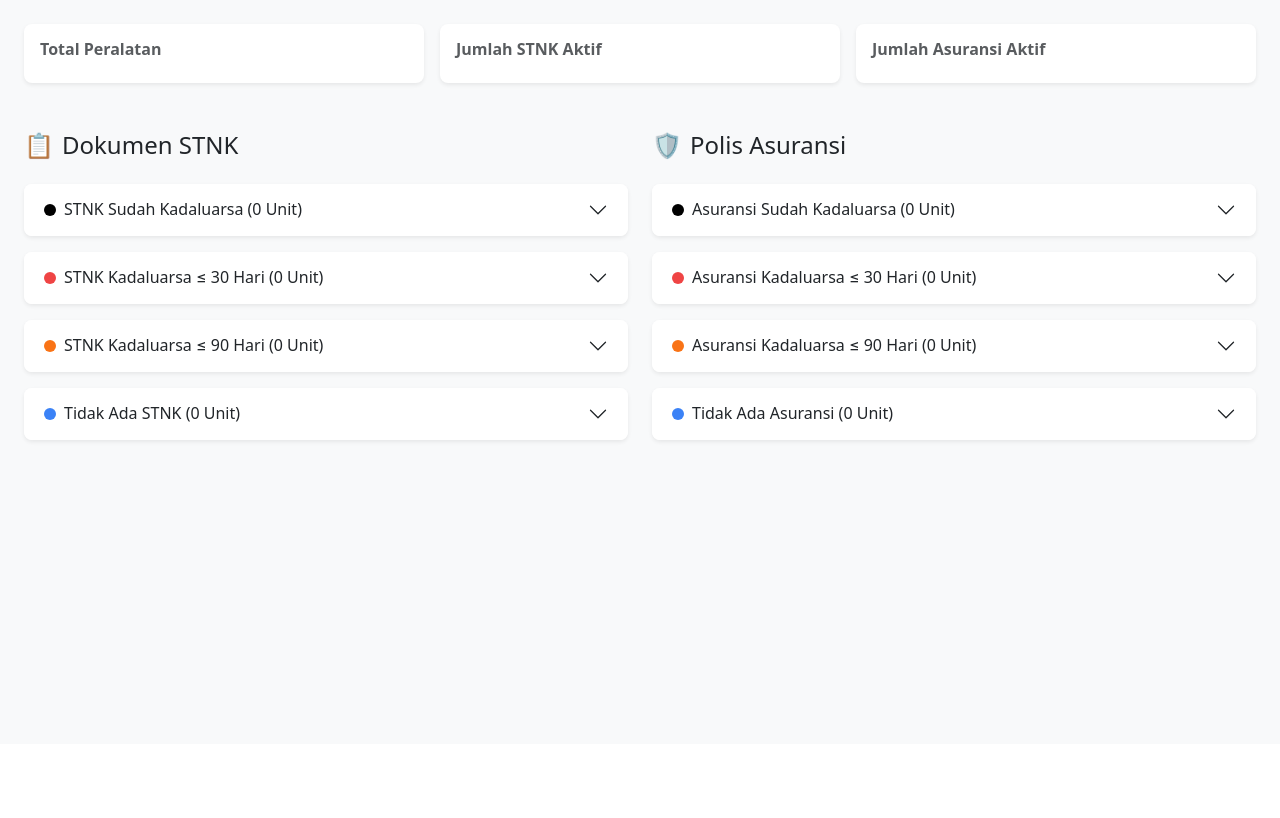
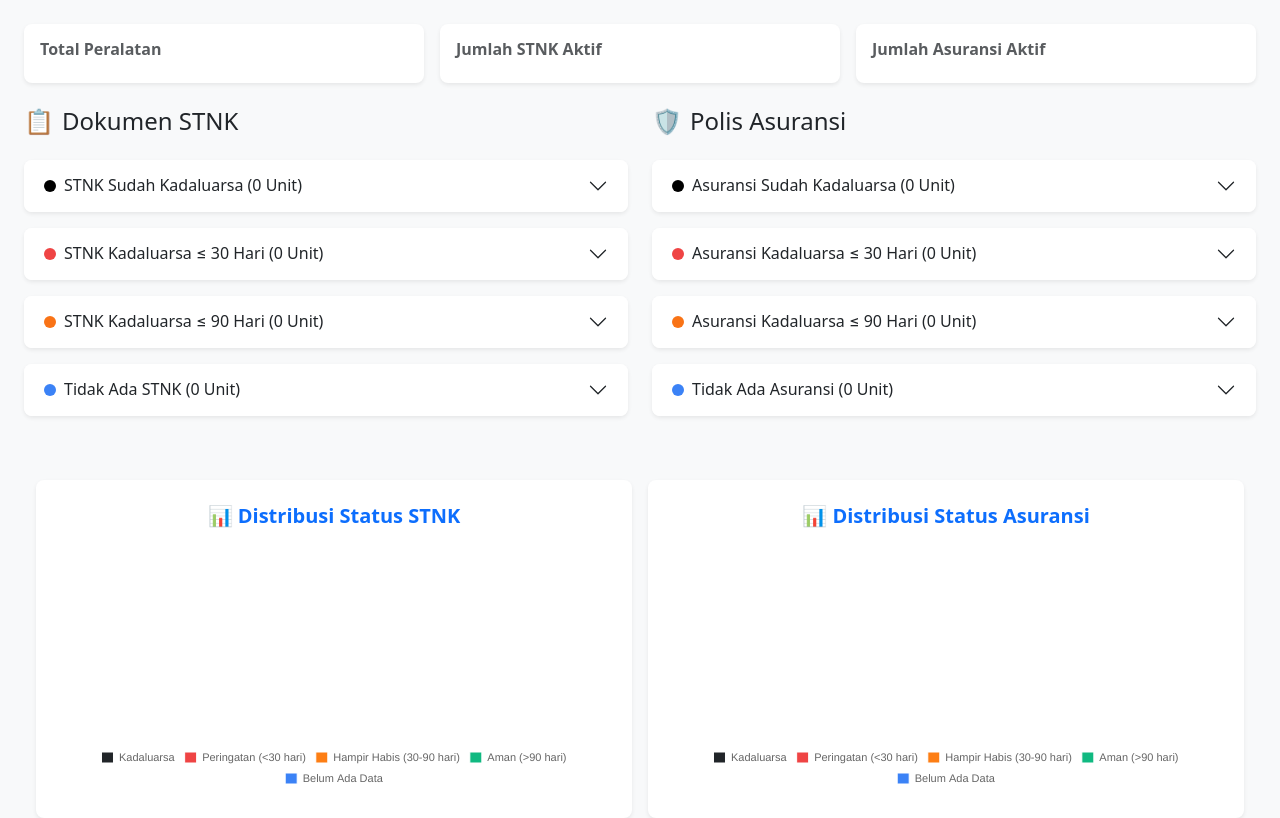
Before and after one commit to Wilsonn23/HR_Information_System, a Flask app: template templates/dashboard.html in a window 1280 px wide. Shown: the part 56-874 px from the top of the page. Before the commit the page ends 499 px from the top, so only its background shows below. Run offline with Flask 3, Linux system fonts and the light colour scheme; the template is opened without the code that fills it, so the values that code supplies are empty; the visitor is signed in with stand-in values (Sample User, id 1); some libraries are stand-ins or nearby versions.

Commit message:
feat: chart

```diff
--- a/templates/dashboard.html
+++ b/templates/dashboard.html
@@ -33,7 +33,7 @@
     </div>
 </div>
 
-<div class="container-fluid px-4 mt-5 text-dark" style="background-color: #f8f9fa;">
+<div class="container-fluid px-4 mt-4 text-dark" style="background-color: #f8f9fa;">
     <div class="row">
 
         <div class="col-md-6 mb-4">
@@ -456,6 +456,44 @@
             </div>
         </div>
 
+        <div class="container-fluid px-4 mt-4">
+            <div class="row g-3">
+                <div class="col-md-6">
+                    <div class="card shadow-sm border-0 rounded-3 bg-white text-dark">
+                        <div class="card-body p-4 text-center">
+                            <h5 class="fw-bold mb-3 text-primary">📊 Distribusi Status STNK</h5>
+                            <div style="max-height: 250px; display: flex; justify-content: center; position: relative;">
+                                <canvas id="stnkChart"></canvas>
+                            </div>
+                        </div>
+                    </div>
+                </div>
+                <div class="col-md-6">
+                    <div class="card shadow-sm border-0 rounded-3 bg-white text-dark">
+                        <div class="card-body p-4 text-center">
+                            <h5 class="fw-bold mb-3 text-primary">📊 Distribusi Status Asuransi</h5>
+                            <div style="max-height: 250px; display: flex; justify-content: center; position: relative;">
+                                <canvas id="asuransiChart"></canvas>
+                            </div>
+                        </div>
+                    </div>
+                </div>
+            </div>
+        </div>
+
+        <div id="chartData"
+            data-stnk-expired="{{ stnk_expired|length }}"
+            data-stnk-warning="{{ stnk_warning|length }}"
+            data-stnk-notice="{{ stnk_notice|length }}"
+            data-stnk-none="{{ stnk_none|length }}"
+            data-stnk-safe="{{ total_peralatan - stnk_expired|length - stnk_warning|length - stnk_notice|length - stnk_none|length }}"
+            data-asuransi-expired="{{ asuransi_expired|length }}"
+            data-asuransi-warning="{{ asuransi_warning|length }}"
+            data-asuransi-notice="{{ asuransi_notice|length }}"
+            data-asuransi-none="{{ asuransi_none|length }}"
+            data-asuransi-safe="{{ total_peralatan - asuransi_expired|length - asuransi_warning|length - asuransi_notice|length - asuransi_none|length }}">
+        </div>
+
     </div>
 </div>
 
@@ -486,4 +524,91 @@
         --bs-table-accent-bg: #fdfdfd !important;
     }
 </style>
+
+<script src="https://cdn.jsdelivr.net/npm/chart.js"></script>
+<script>
+    document.addEventListener("DOMContentLoaded", function () {
+        const dataEl = document.getElementById('chartData');
+        if (!dataEl) return;
+
+        // Parse dataset values
+        const stnkExpired = parseInt(dataEl.getAttribute('data-stnk-expired')) || 0;
+        const stnkWarning = parseInt(dataEl.getAttribute('data-stnk-warning')) || 0;
+        const stnkNotice = parseInt(dataEl.getAttribute('data-stnk-notice')) || 0;
+        const stnkNone = parseInt(dataEl.getAttribute('data-stnk-none')) || 0;
+        const stnkSafe = parseInt(dataEl.getAttribute('data-stnk-safe')) || 0;
+
+        const asuransiExpired = parseInt(dataEl.getAttribute('data-asuransi-expired')) || 0;
+        const asuransiWarning = parseInt(dataEl.getAttribute('data-asuransi-warning')) || 0;
+        const asuransiNotice = parseInt(dataEl.getAttribute('data-asuransi-notice')) || 0;
+        const asuransiNone = parseInt(dataEl.getAttribute('data-asuransi-none')) || 0;
+        const asuransiSafe = parseInt(dataEl.getAttribute('data-asuransi-safe')) || 0;
+
+        const colors = {
+            expired: '#212529',  // Black/Dark Grey
+            warning: '#ef4444',  // Red
+            notice: '#fd7e14',   // Orange
+            safe: '#10b981',     // Green
+            none: '#3b82f6'      // Blue
+        };
+
+        const labels = ['Kadaluarsa', 'Peringatan (<30 hari)', 'Hampir Habis (30-90 hari)', 'Aman (>90 hari)', 'Belum Ada Data'];
+
+        // STNK Chart
+        new Chart(document.getElementById('stnkChart'), {
+            type: 'doughnut',
+            data: {
+                labels: labels,
+                datasets: [{
+                    data: [stnkExpired, stnkWarning, stnkNotice, stnkSafe, stnkNone],
+                    backgroundColor: [colors.expired, colors.warning, colors.notice, colors.safe, colors.none],
+                    borderWidth: 1
+                }]
+            },
+            options: {
+                responsive: true,
+                maintainAspectRatio: false,
+                plugins: {
+                    legend: {
+                        position: 'bottom',
+                        labels: {
+                            boxWidth: 12,
+                            font: {
+                                size: 11
+                            }
+                        }
+                    }
+                }
+            }
+        });
+
+        // Asuransi Chart
+        new Chart(document.getElementById('asuransiChart'), {
+            type: 'doughnut',
+            data: {
+                labels: labels,
+                datasets: [{
+                    data: [asuransiExpired, asuransiWarning, asuransiNotice, asuransiSafe, asuransiNone],
+                    backgroundColor: [colors.expired, colors.warning, colors.notice, colors.safe, colors.none],
+                    borderWidth: 1
+                }]
+            },
+            options: {
+                responsive: true,
+                maintainAspectRatio: false,
+                plugins: {
+                    legend: {
+                        position: 'bottom',
+                        labels: {
+                            boxWidth: 12,
+                            font: {
+                                size: 11
+                            }
+                        }
+                    }
+                }
+            }
+        });
+    });
+</script>
 {% endblock %}
```
